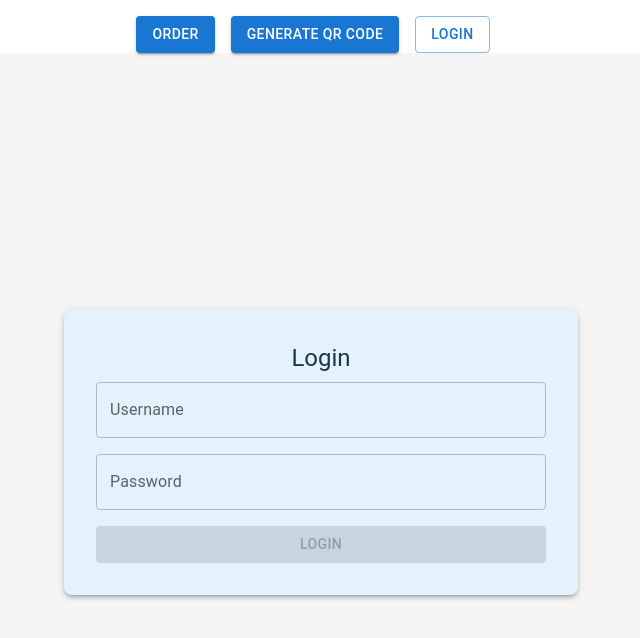
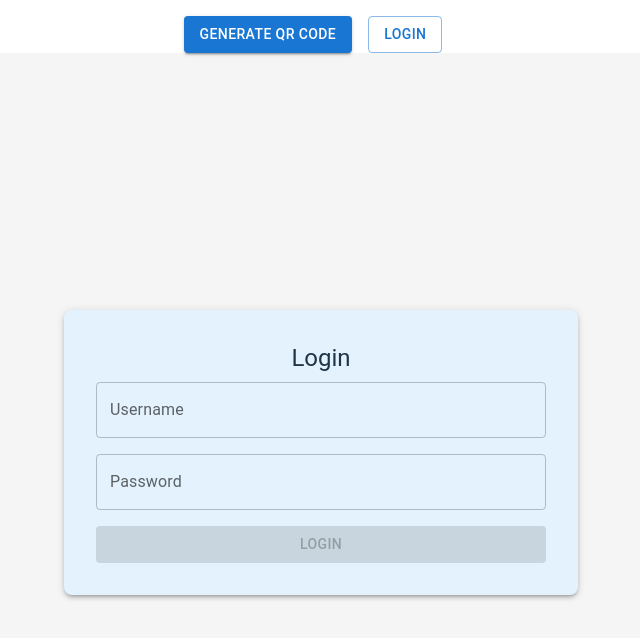
Before and after one commit to Abhibhardwaj335/fe-mr-sandwich, a React (Vite) app: page /login in a window 1280 px wide. Shown: the top 638 px of the page, without its empty margins (319-959 px from the left). Built offline with nearby package versions, Linux system fonts and the light colour scheme.

Commit message:
Improvement to existing functionality and Add new functionality

```diff
--- a/src/App.tsx
+++ b/src/App.tsx
@@ -77,9 +77,6 @@ const App: React.FC = () => {
                 </MenuItem>
               </>
             )}
-            <MenuItem component={Link} to="/order" onClick={toggleDrawer(false)}>
-              Order
-            </MenuItem>
             <MenuItem component={Link} to="/generate-qr" onClick={toggleDrawer(false)}>
               Generate QR Code
             </MenuItem>
@@ -114,10 +111,6 @@ const App: React.FC = () => {
               </Button>
             </>
           )}
-
-          <Button variant="contained" component={Link} to="/order" sx={{ mr: 2 }}>
-            Order
-          </Button>
           <Button variant="contained" component={Link} to="/generate-qr" sx={{ mr: 2 }}>
             Generate QR Code
           </Button>
--- a/src/OrderPage.tsx
+++ b/src/OrderPage.tsx
@@ -85,6 +85,11 @@ const OrderPage: React.FC = () => {
 
   return (
     <CenteredFormLayout title="Place an Order">
+    {tableId && (
+      <Typography variant="h6" mt={2}>
+        You're ordering for <strong>Table {tableId}</strong>
+      </Typography>
+    )}
       {loading ? (
         <CircularProgress />
       ) : (
```
